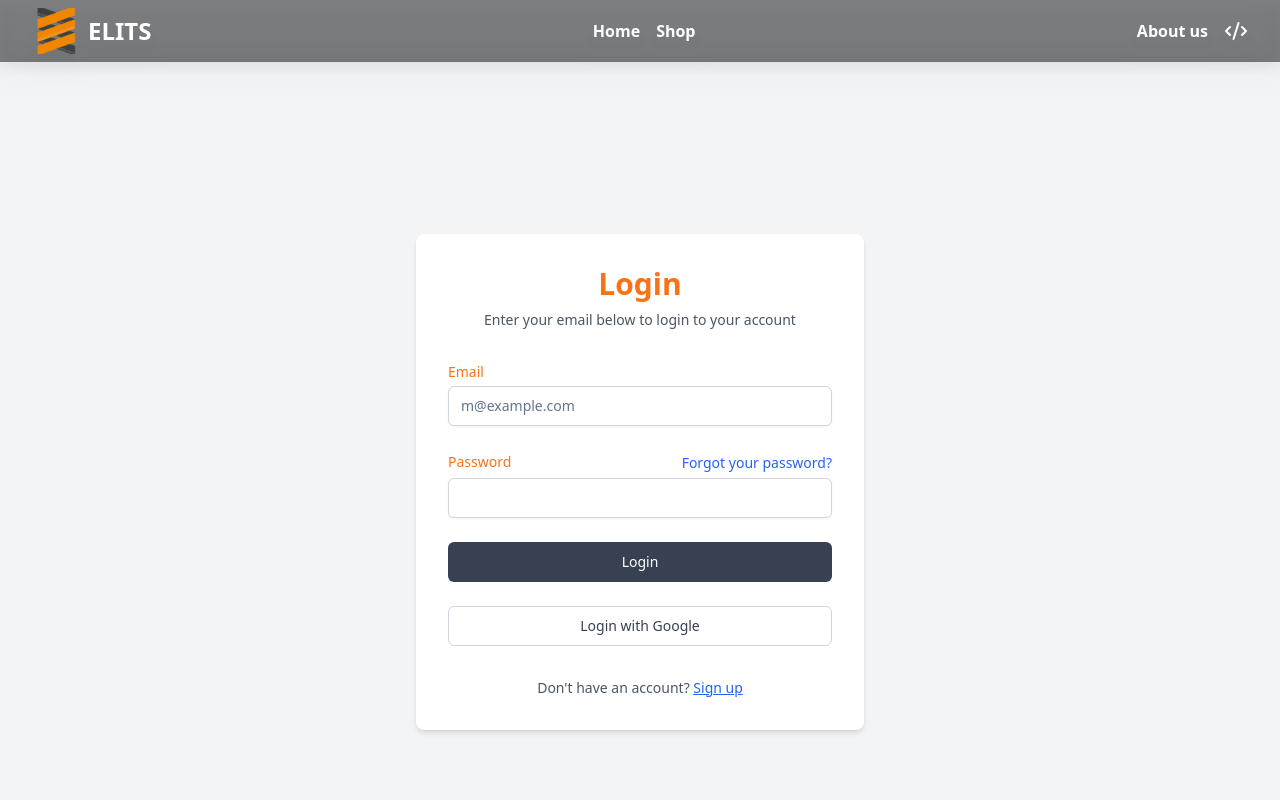
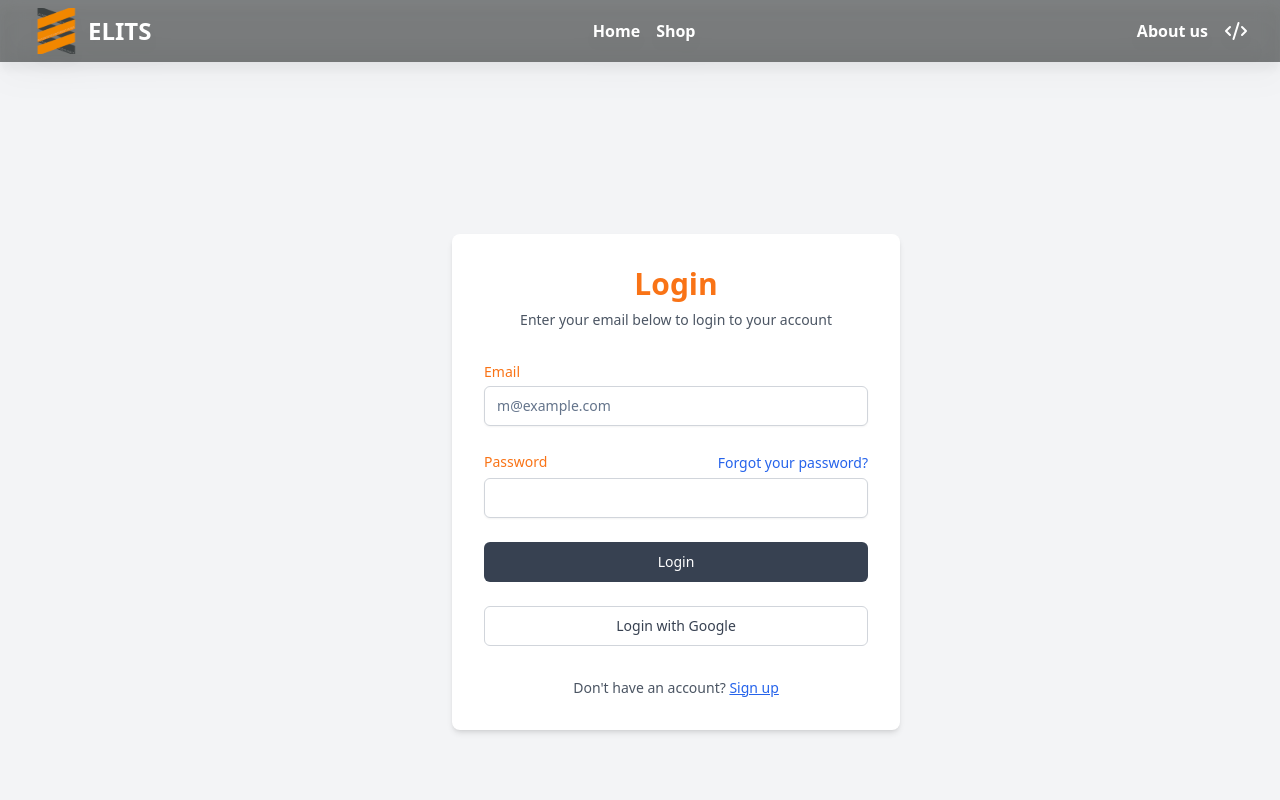
Before and after one commit to innoTech-Solutions/cvsu-elits, a Next.js app: page /form in a window 1280 px wide. Shown: the top 800 px of the page. Built offline with nearby package versions, Linux system fonts and the light colour scheme.

Commit message:
test commit

```diff
--- a/src/app/form/page.tsx
+++ b/src/app/form/page.tsx
@@ -1,8 +1,20 @@
-import AuthContainer from '@/components/Form/AuthContainer'
+"use client"
+import { motion, AnimatePresence } from 'framer-motion';
+import AuthContainer from '@/components/Form/AuthContainer';
+
 const Form = () => {
     return (
         <div className="flex items-center justify-center min-h-screen bg-gray-100">
-            <AuthContainer/>
+            <AnimatePresence>
+                <motion.div
+                    initial={{ opacity: 0 }}
+                    animate={{ opacity: 1 }}
+                    exit={{ opacity: 0 }}
+                    transition={{ duration: 0.5 }}
+                >
+                    <AuthContainer />
+                </motion.div>
+            </AnimatePresence>
         </div>
     );
 };
```
